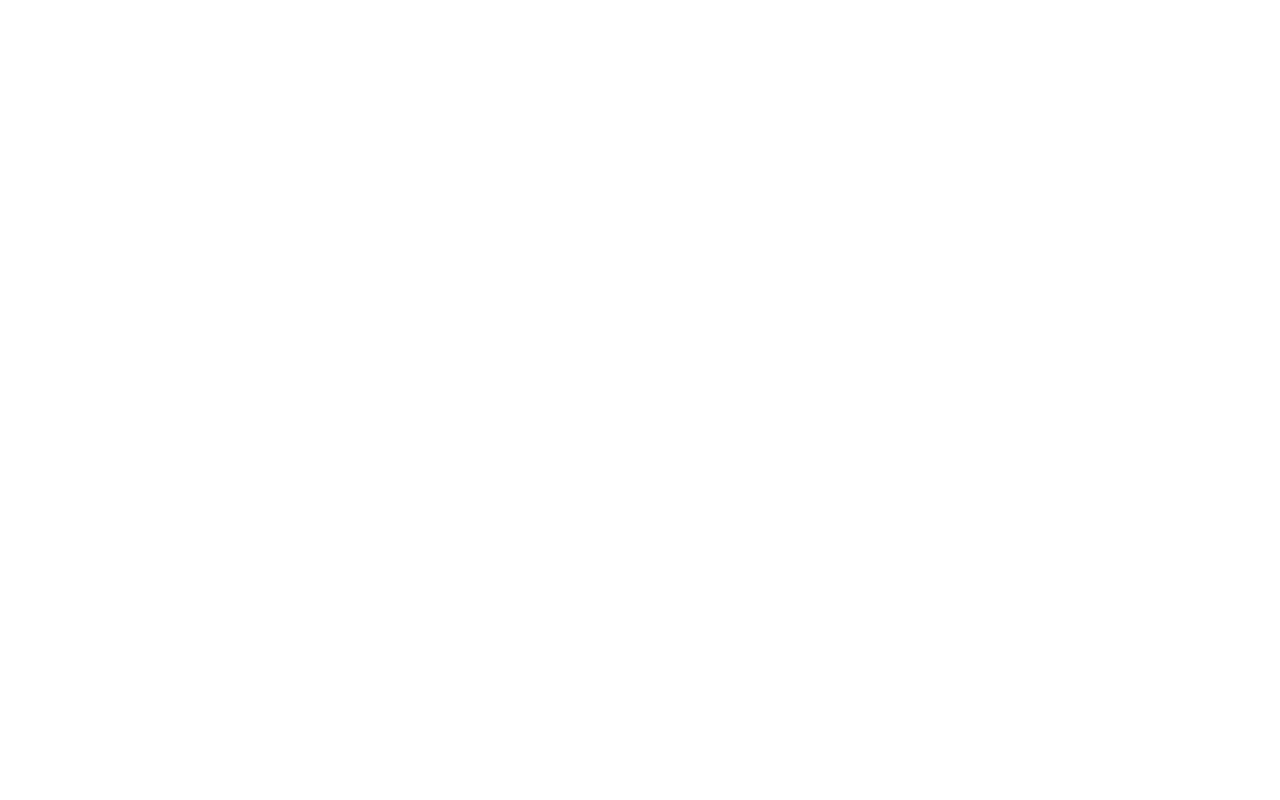
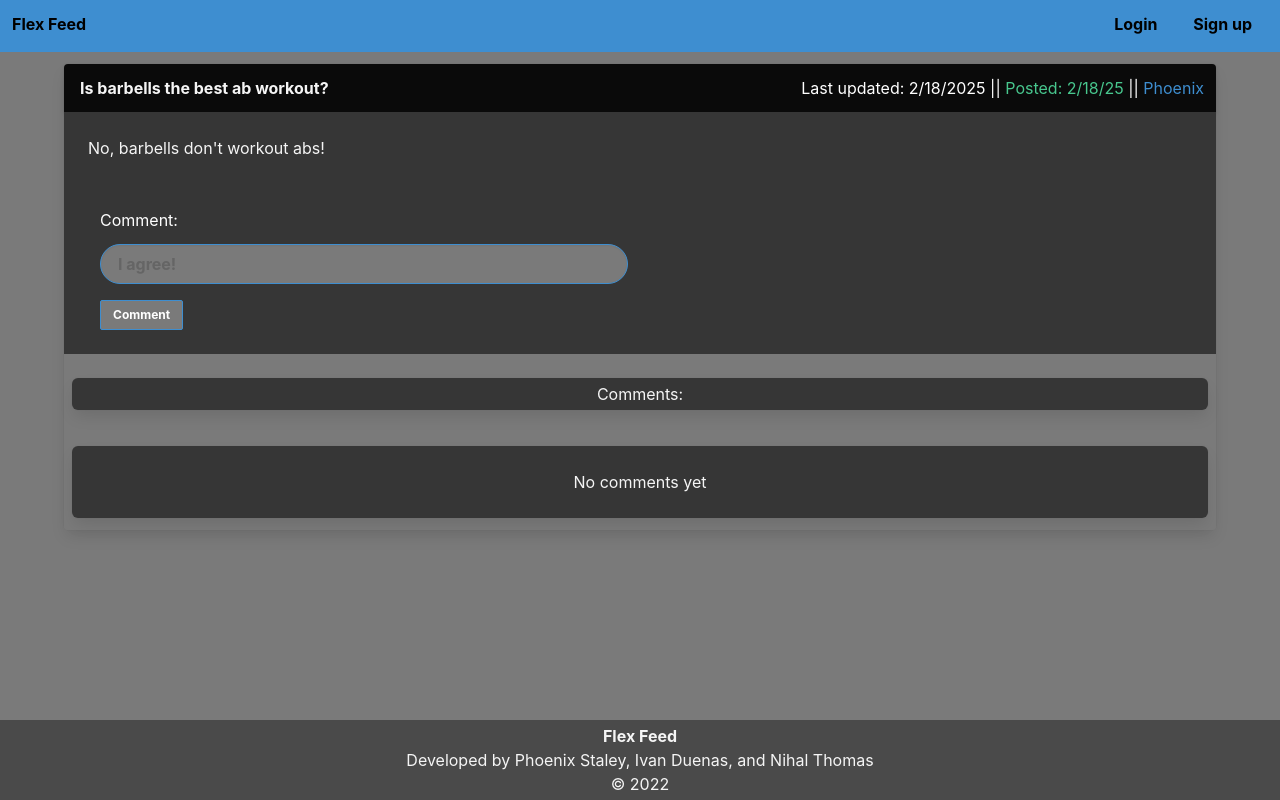
Before and after one commit to Phoenix-Staley/FlexFeed, a plain HTML site: page pages/post.html in a window 1280 px wide. Drawn offline with nearby package versions, Linux system fonts and the light colour scheme; files that its build step writes are made by us from their sources.

Commit message:
Add Post view

```diff
--- a/index.css
+++ b/index.css
@@ -1,5 +1,20 @@
 nav * {
     color: black;
+}
+
+body {
+    padding-top: 5%;
+    padding-bottom: 5%;
+    margin-bottom: 0;
+}
+
+a {
+    text-decoration: none;
+    color: inherit;
+}
+
+a:hover {
+    color: white;
 }
 
 #left-header {
@@ -9,3 +24,12 @@ nav * {
 #left-header a h1 {
     text-align: center;
 }
+
+.is-transparent {
+    background: rgba(0%, 0%, 100%, 0);
+}
+
+.logo:hover {
+    text-decoration: underline;
+    color: black;
+}
--- a/pages/post.html
+++ b/pages/post.html
@@ -1,12 +1,72 @@
 <html>
 
 <head>
+    <link rel="stylesheet" href="/css/reset.css">
     <link rel="stylesheet" href="https://cdn.jsdelivr.net/npm/bulma@0.9.4/css/bulma.min.css">
-    <link rel="stylesheet" href="./index.css">
+    <link rel="stylesheet" href="../index.css">
 </head>
 
-<body>
+<body class="has-background-grey is-fullheight">
+    <nav
+        class="navbar is-fixed-top is-flex is-justify-content-space-between pt-3 px-3 has-background-info has-text-black has-text-weight-bold">
+        <div id="left-header navbar-brand">
+            <a href="/" class="logo">
+                <h1 class="has-text-weight-bold">Flex Feed</h1>
+            </a>
+        </div>
+        <div id="right-header">
+            <a href="/new_post" class="px-4">Login</a>
+            <a onclick="logout(event)" class="px-4">Sign up</a>
+        </div>
+    </nav>
+    <div class="container is-half is-transparent">
+        <div class="card mb-3 is-transparent" id="post" data-id="16">
+            <header class="card-header has-background-black is-flex is-justify-content-space-between">
+                <p class="card-header-title has-text-light">
+                    Is barbells the best ab workout?
+                </p>
+                <p class="has-text-success pr-3 pt-3">
+                    <span class="has-text-white">Last updated: 2/18/2025</span>
+                    <span class="has-text-white">||</span>
+                    <span class="has-text-success">Posted: 2/18/25</span>
+                    <span class="has-text-white">||</span>
+                    <a href=""><span class="has-text-info">Phoenix</span></a>
+                </p>
+            </header>
+            <div class="card-content has-background-dark has-text-light">
+                <div class="content">
+                    No, barbells don't workout abs!
+                </div>
+            </div>
+            <div class="has-background-dark has-text-white px-5 pb-3 pt-3">
+                <div class="column is-half">
+                    <h3 class="mb-3">Comment:</h3>
+                    <input
+                        class="input is-info is-rounded is-half has-background-grey has-text-weight-bold has-text-white"
+                        id="comment" type="text" placeholder="I agree!">
+                    <button id="comment_btn"
+                        class="mt-4 button is-small has-background-grey has-text-white is-info is-outlined has-text-weight-bold"
+                        onclick="comment(event)">Comment</button>
+                </div>
+            </div>
+            <h3 class="mt-5 mx-2 mb-1 box box-padding py-1 has-text-light has-background-dark has-text-centered">
+                Comments: </h3>
+            <div class="py-2 is-transparent">
+                <p class="mt-5 mx-2 mb-1 box box-padding p-5 has-text-light has-background-dark has-text-centered">
+                    No comments yet</p>
+            </div>
+        </div>
+    </div>
+    <footer
+        class="navbar is-fixed-bottom is-flex is-justify-content-center py-1 has-background-grey-dark has-text-light">
+        <div class="is-flex is-flex-direction-column is-align-content-center has-text-centered">
+            <h1 class="has-text-weight-bold">Flex Feed</h1>
+            <p>Developed by Phoenix Staley, Ivan Duenas, and Nihal Thomas</p>
+            <p>© 2022</p>
+        </div>
+    </footer>
 
+    <script src="../index.js"></script>
 </body>
 
 </html>
```
